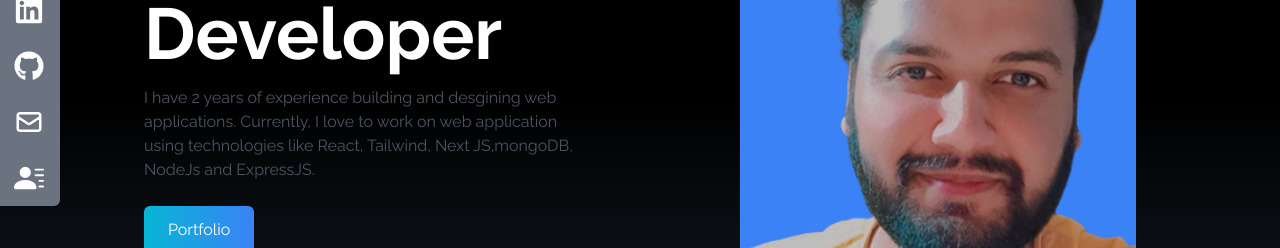
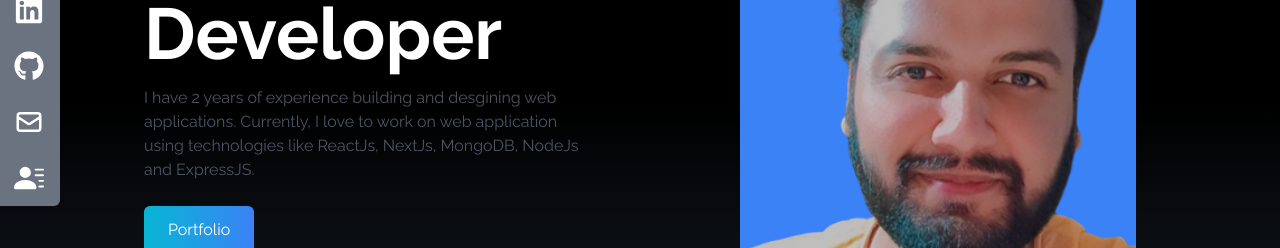
Before and after one commit to HimayunKhan/portfolio, a React (Vite) app: page / in a window 1280 px wide. Shown: the part 298-546 px from the top of the page. Built offline with nearby package versions, Linux system fonts and the light colour scheme.

Commit message:
Update HomePage.jsx
changes in description

```diff
--- a/src/components/HomePage.jsx
+++ b/src/components/HomePage.jsx
@@ -18,7 +18,7 @@ const HomePage = () => {
           <p className="text-gray-600  py-4 max-w-md">
             I have 2 years of experience building and desgining web applications.
             Currently, I love to work on web application using technologies like
-            React, Tailwind, Next JS,mongoDB, NodeJs and ExpressJS.
+            ReactJs, NextJs, MongoDB, NodeJs and ExpressJS.
           </p>
 
           <div className="">
```
